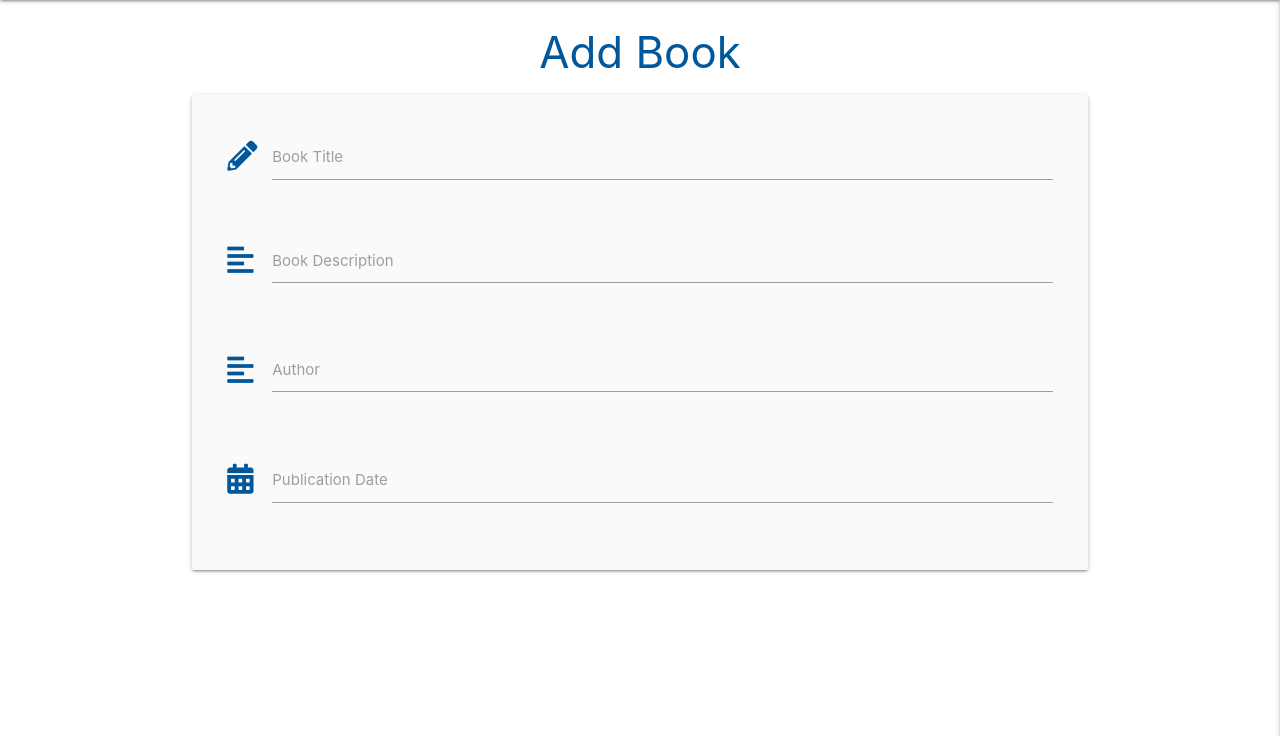
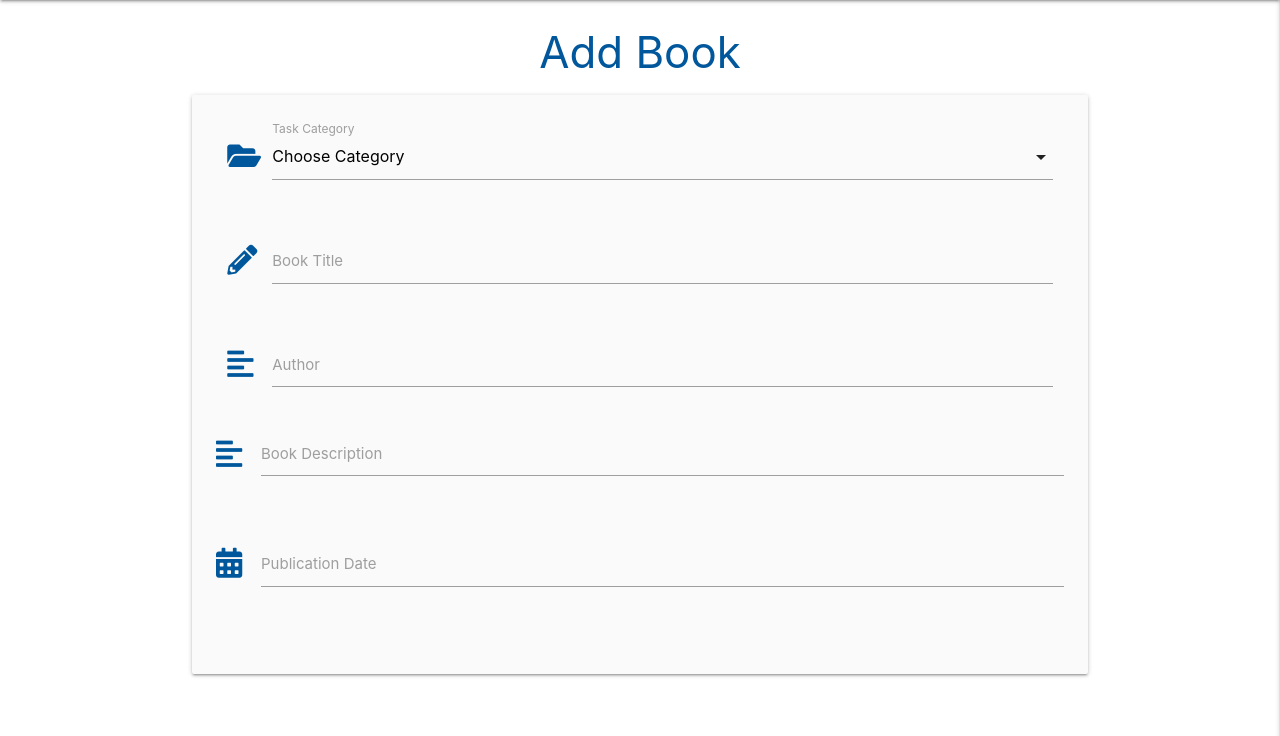
Before and after one commit to tindyc/milestoneproject3, a Flask app: page /add_book in a window 1280 px wide. Shown: the part 64-800 px from the top of the page. Run offline with Flask 2, Linux system fonts and the light colour scheme; data that the repository does not hold is empty; some libraries are stand-ins or nearby versions.

Commit message:
Add categories dropdown

```diff
--- a/app.py
+++ b/app.py
@@ -99,7 +99,8 @@ def logout():
 
 @app.route("/add_book")
 def add_book():
-    return render_template("add_book.html")
+    categories = mongo.db.categories.find().sort("category_name", 1)
+    return render_template("add_book.html", categories=categories)
 
 
 
--- a/static/js/script.js
+++ b/static/js/script.js
@@ -8,6 +8,7 @@ $(document).ready(function () {
     });
     $(".collapsible").collapsible();
     $(".tooltipped").tooltip();
+    $("select").formSelect();
     $(".datepicker").datepicker({
         format: "dd mmmm, yyyy",
         yearRange: 3,
--- a/templates/add_book.html
+++ b/templates/add_book.html
@@ -5,6 +5,18 @@
 
 <div class="row card-panel grey lighten-5">
     <form class="col s12" method="POST" action="">
+        <div class="row">
+            <div class="input-field col s12">
+                <i class="fas fa-folder-open prefix light-blue-text text-darken-4"></i>
+                <select id="category_name" name="category_name" class="validate" required>
+                    <option value="" disabled selected>Choose Category</option>
+                    {% for category in categories %}
+                    <option value="{{ category.category_name }}">{{ category.category_name }}</option>
+                    {% endfor %}
+                </select>
+                <label for="category_name">Task Category</label>
+            </div>
+        </div>
         <div class="row">
             <div class="input-field col s12">
                 <i class="fas fa-pencil-alt prefix light-blue-text text-darken-4"></i>
@@ -16,17 +28,16 @@
         <div class="row">
             <div class="input-field col s12">
                 <i class="fas fa-align-left prefix light-blue-text text-darken-4"></i>
-                <textarea id="description" name="description" minlength="5" maxlength="200"
-                    class="materialize-textarea validate" required></textarea>
-                <label for="description">Book Description</label>
-            </div>
+                <textarea id="author" name="author" minlength="5" maxlength="200" class="materialize-textarea validate"
+                    required></textarea>
+                <label for="author">Author</label>
             </div>
             <div class="row">
                 <div class="input-field col s12">
                     <i class="fas fa-align-left prefix light-blue-text text-darken-4"></i>
-                <textarea id="author" name="author" minlength="5" maxlength="200"
+                    <textarea id="description" name="description" minlength="5" maxlength="200"
                         class="materialize-textarea validate" required></textarea>
-                <label for="author">Author</label>
+                    <label for="description">Book Description</label>
                 </div>
             </div>
             <div class="row">
```
Lines whose indentation alone changed are shown as unchanged.
